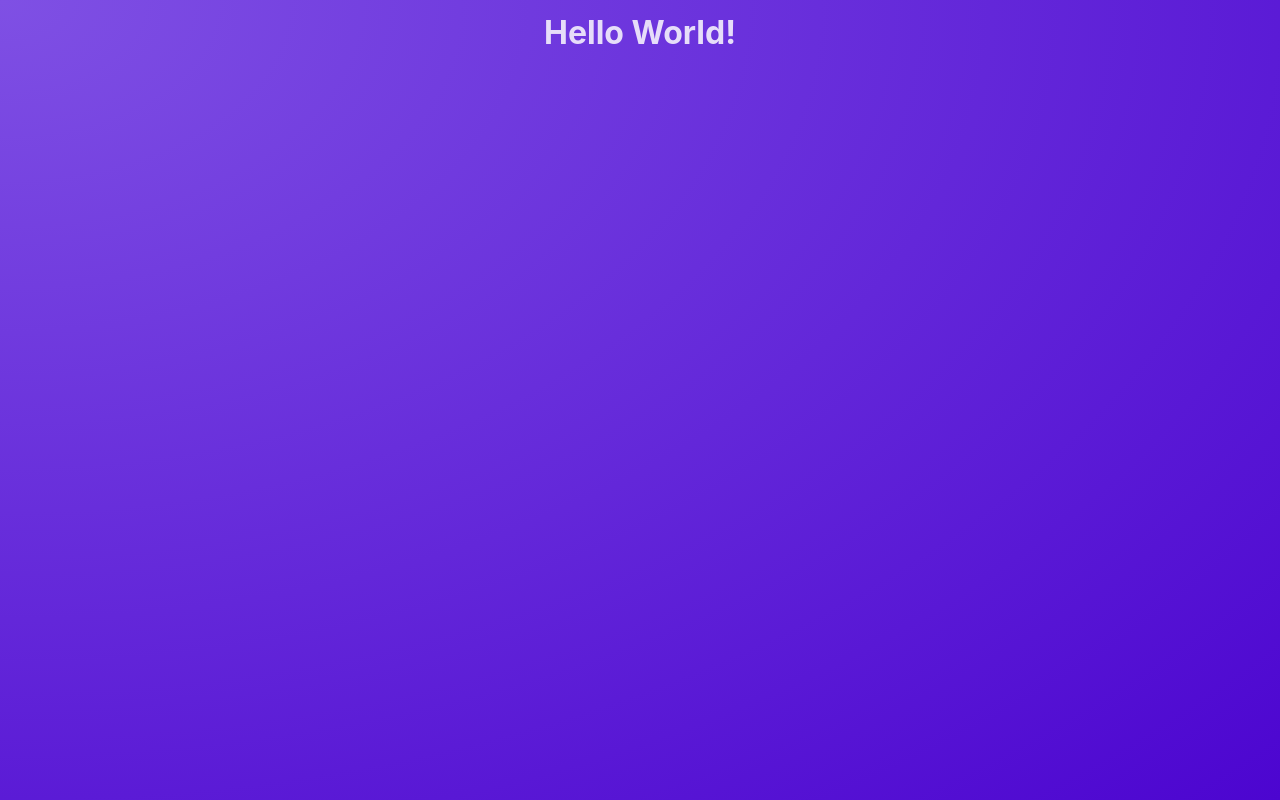
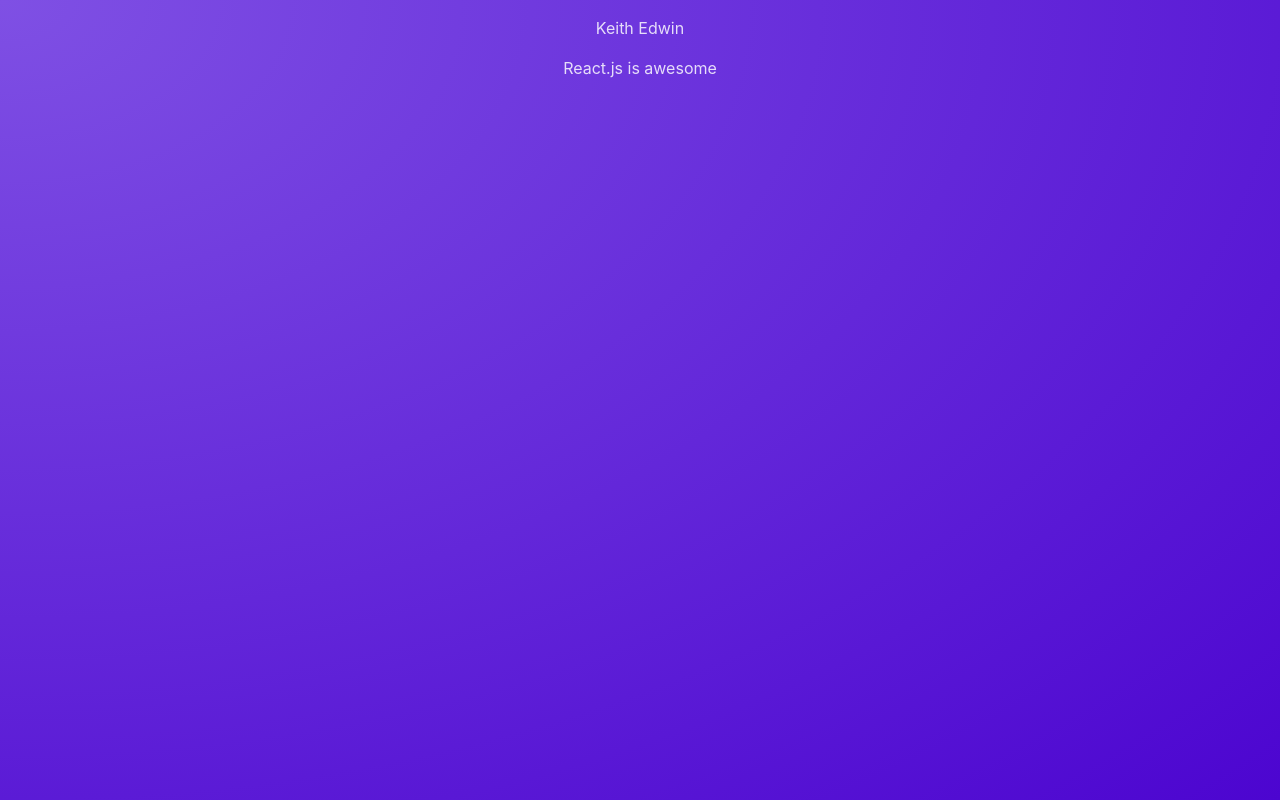
Before and after one commit to edcsu/react_refresher, a React (Vite) app: page / in a window 1280 px wide. Built offline with nearby package versions, Linux system fonts and the light colour scheme.

Commit message:
style: show post

```diff
--- a/src/App.jsx
+++ b/src/App.jsx
@@ -1,5 +1,11 @@
+import Post from "../components/Post";
+
 function App() {
-  return <h1>Hello World!</h1>;
+  return (
+    <>
+      <Post />
+    </>
+  );
 }
 
 export default App;
```
